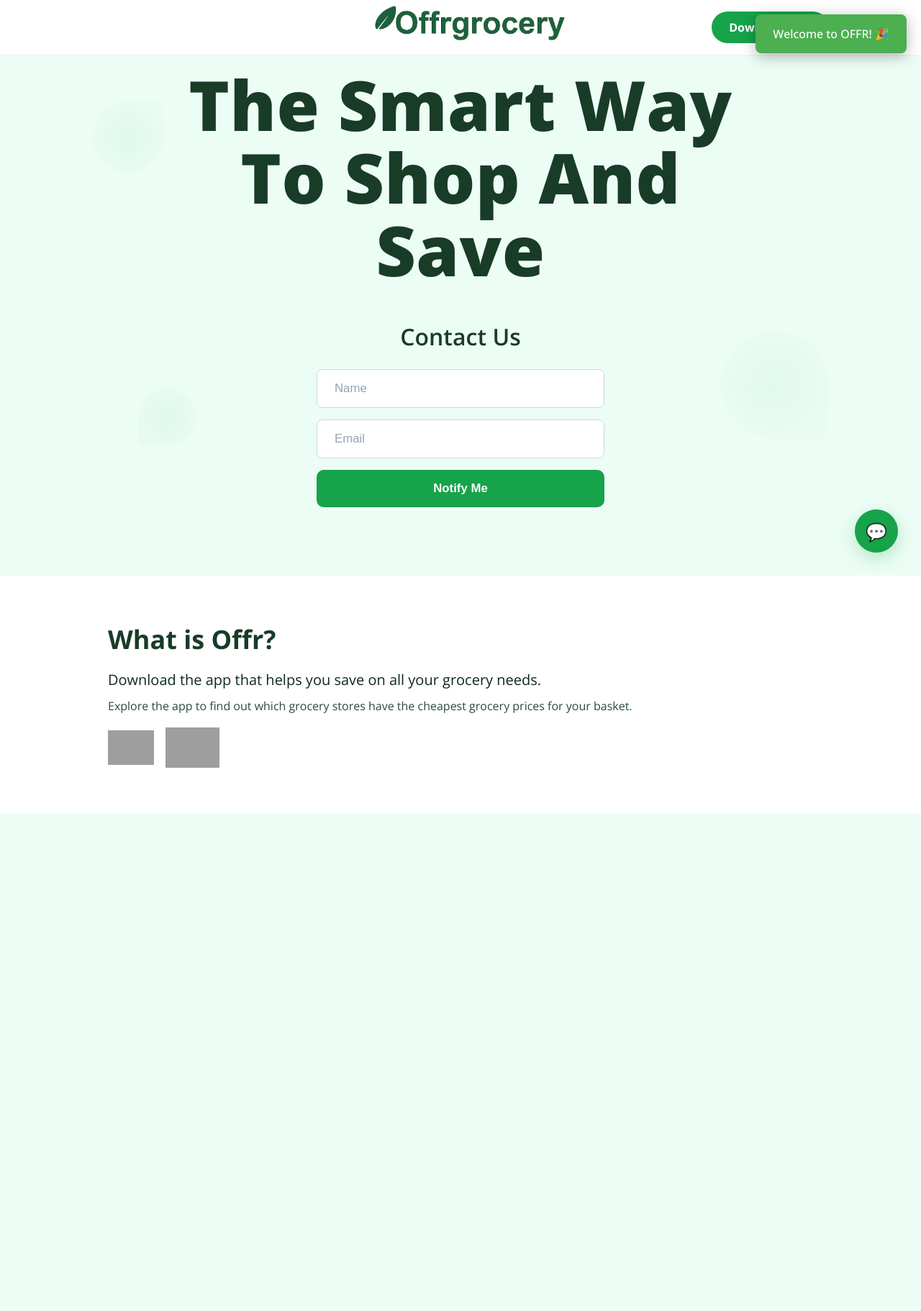
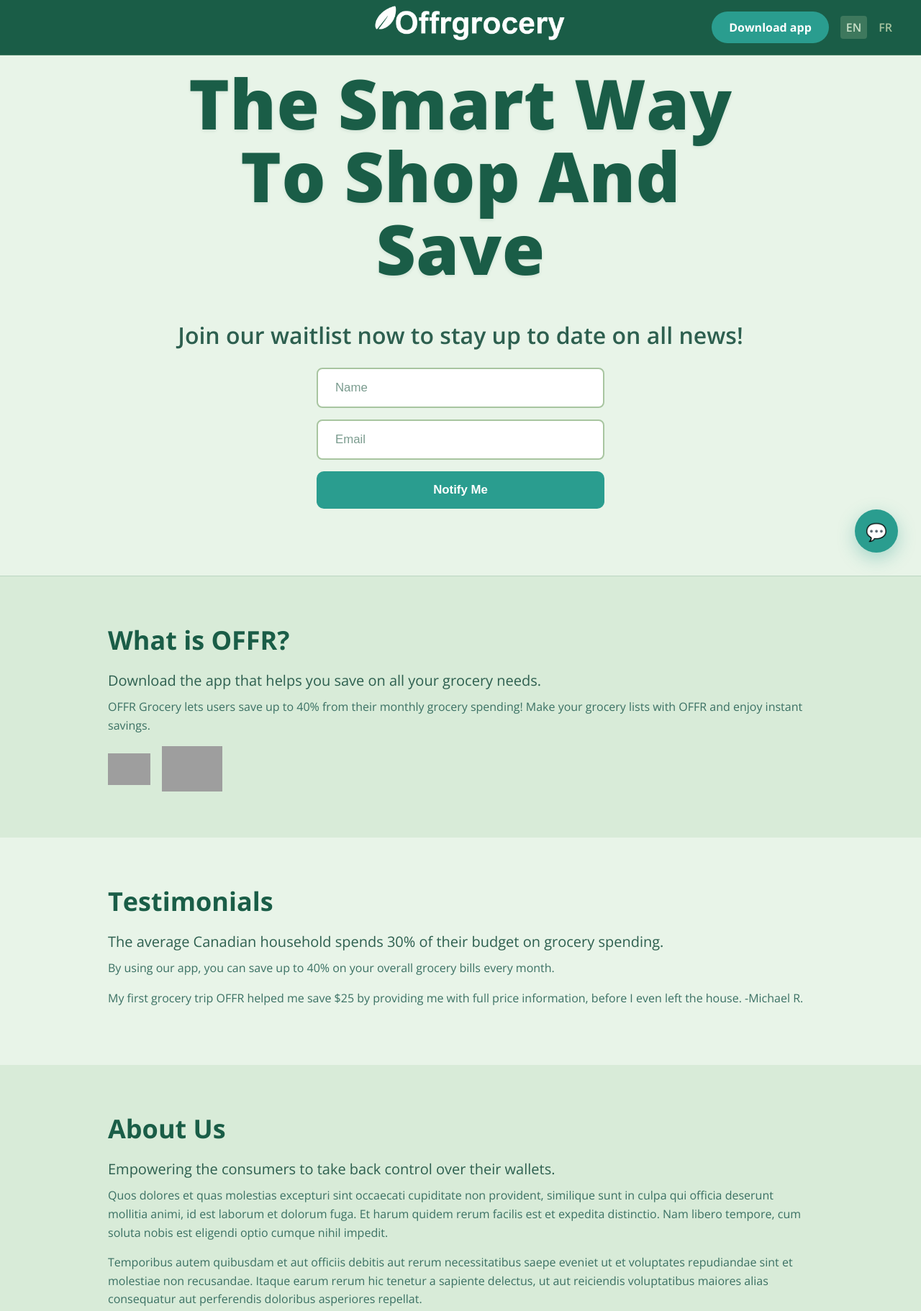
Before and after one commit to VMotta1/offrgrocery-landing, a website: page index.html in a window 1280 px wide. Shown: the top 1822 px of the page at 72% size. Drawn offline with nearby package versions, Linux system fonts and the light colour scheme; grey boxes are pictures that could not be loaded.

Commit message:
new changes

```diff
--- a/index.html
+++ b/index.html
@@ -4,11 +4,9 @@
 <meta charset="UTF-8" />
 <meta name="viewport" content="width=device-width, initial-scale=1.0"/>
 <title>OFFR - The Smart Way To Shop And Save</title>
-
 <link rel="preconnect" href="https://fonts.googleapis.com"/>
 <link rel="preconnect" href="https://fonts.gstatic.com" crossorigin/>
 <link href="https://fonts.googleapis.com/css2?family=Open+Sans:wght@300;400;500;600;700;800;900&display=swap" rel="stylesheet"/>
-
 <link rel="stylesheet" href="styles.css"/>
 <link rel="icon" type="image/png" href="./offrlogo.png" />
 </head>
@@ -32,44 +30,34 @@
 </button>
 </div>
 </nav>
-
 <main class="hero">
-    <div class="leaf leaf1"></div>
-    <div class="leaf leaf2"></div>
-    <div class="leaf leaf3"></div>
-
 <div class="hero-content">
 <h1>
 <span>The Smart Way</span><br/>
 <span>To Shop And Save</span>
 </h1>
-
 <div class="contact-section" id="how-it-works">
-        <h2>Contact Us</h2>
-
+<h2>Join our waitlist now to stay up to date on all news!</h2>
 <!-- NOTE: No local storage; posts securely to /api/contact -->
 <form class="contact-form" id="contactForm" autocomplete="off" novalidate>
 <input type="text" name="name" placeholder="Name" class="form-input" required minlength="2"/>
 <input type="email" name="email" placeholder="Email" class="form-input" required/>
-
-          <!-- Honeypot (bots fill this; humans won’t see it) -->
+<!-- Honeypot (bots fill this; humans won't see it) -->
 <input type="text" name="company" tabindex="-1" autocomplete="off"
 style="position:absolute;left:-9999px;opacity:0;" aria-hidden="true"/>
-
 <button type="submit" class="notify-btn">Notify Me</button>
 </form>
 </div>
 </div>
 </main>
-
 <section class="what-is-offr" id="what-is-offr">
 <div class="what-inner">
-      <h2>What is Offr?</h2>
+<h2>What is OFFR?</h2>
 <p class="lead">
 Download the app that helps you save on all your grocery needs.
 </p>
 <p>
-        Explore the app to find out which grocery stores have the cheapest grocery prices for your basket.
+OFFR Grocery lets users save up to 40% from their monthly grocery spending! Make your grocery lists with OFFR and enjoy instant savings.
 </p>
 <div class="store-badges">
 <a href="#" aria-label="Download on the App Store" class="store-link">
@@ -82,14 +70,63 @@
 </div>
 </section>
 
-  <section id="about" style="height:70vh"></section>
-  <section id="blog" style="height:70vh"></section>
-  <section id="faq" style="height:70vh"></section>
+<!-- About Section -->
+<section id="about" style="padding: 4rem 2rem; background: #E8F4E8;">
+<div class="what-inner">
+<h2>Testimonials</h2>
+<p class="lead">
+The average Canadian household spends 30% of their budget on grocery spending.
+</p>
+<p>
+By using our app, you can save up to 40% on your overall grocery bills every month.
+</p>
+<p>
+My first grocery trip OFFR helped me save $25 by providing me with full price information, before I even left the house. -Michael R.
+</p>
+</div>
+</section>
+
+<!-- Blog Section -->
+<section id="blog" style="padding: 4rem 2rem; background: #D8EBD8;">
+<div class="what-inner">
+<h2>About Us</h2>
+<p class="lead">
+Empowering the consumers to take back control over their wallets.
+</p>
+<p>
+Quos dolores et quas molestias excepturi sint occaecati cupiditate non provident, similique sunt in culpa qui officia deserunt mollitia animi, id est laborum et dolorum fuga. Et harum quidem rerum facilis est et expedita distinctio. Nam libero tempore, cum soluta nobis est eligendi optio cumque nihil impedit.
+</p>
+<p>
+Temporibus autem quibusdam et aut officiis debitis aut rerum necessitatibus saepe eveniet ut et voluptates repudiandae sint et molestiae non recusandae. Itaque earum rerum hic tenetur a sapiente delectus, ut aut reiciendis voluptatibus maiores alias consequatur aut perferendis doloribus asperiores repellat.
+</p>
+</div>
+</section>
+
+<!-- FAQ Section -->
+<section id="faq" style="padding: 4rem 2rem; background: #E8F4E8;">
+<div class="what-inner">
+<h2>Frequently Asked Questions</h2>
+<p class="lead">
+Lorem ipsum dolor sit amet, consectetur adipiscing elit, sed do eiusmod tempor incididunt ut labore.
+</p>
+<p>
+<strong>Q: Lorem ipsum dolor sit amet?</strong><br/>
+A: Consectetur adipiscing elit, sed do eiusmod tempor incididunt ut labore et dolore magna aliqua. Ut enim ad minim veniam, quis nostrud exercitation ullamco laboris nisi ut aliquip ex ea commodo consequat.
+</p>
+<p>
+<strong>Q: Duis aute irure dolor in reprehenderit?</strong><br/>
+A: In voluptate velit esse cillum dolore eu fugiat nulla pariatur. Excepteur sint occaecat cupidatat non proident, sunt in culpa qui officia deserunt mollit anim id est laborum.
+</p>
+<p>
+<strong>Q: Sed ut perspiciatis unde omnis?</strong><br/>
+A: Iste natus error sit voluptatem accusantium doloremque laudantium, totam rem aperiam, eaque ipsa quae ab illo inventore veritatis et quasi architecto beatae vitae dicta sunt explicabo.
+</p>
+</div>
+</section>
 
 <div class="chat-widget" aria-label="Open chat">
 <div class="chat-icon">💬</div>
 </div>
-
 <script src="script.js" defer></script>
 </body>
 </html>
--- a/script.js
+++ b/script.js
@@ -169,7 +169,7 @@
     setTimeout(() => ripple.parentNode && ripple.remove(), 600);
   });
 });
-
+/*
 // ===== PARTICLES (LIGHT) =====
 class ParticleSystem {
   constructor() { this.particles = []; this.maxParticles = 15; this.isActive = true; }
@@ -212,7 +212,7 @@
   }
   stop() { this.isActive = false; this.particles.forEach(p => this.removeParticle(p)); }
 }
-
+*/
 // ===== LOGO ANIMATION =====
 function initLogoAnimation() {
   const logo = document.querySelector('.logo');
@@ -223,7 +223,7 @@
     setTimeout(() => { logo.style.transform = 'scale(1)'; }, 1000);
   }, 6000);
 }
-
+/*
 // ===== FLOATING ELEMENTS =====
 function createFloatingElement() {
   if (document.querySelectorAll('[data-floating]').length >= 8) return;
@@ -238,7 +238,7 @@
   document.body.appendChild(el);
   setTimeout(() => el.parentNode && el.parentNode.removeChild(el), 20000);
 }
-
+*/
 // ===== UTILITIES =====
 function isValidEmail(email) { return /^[^\s@]+@[^\s@]+\.[^\s@]+$/.test(email); }
 
@@ -265,7 +265,6 @@
       @keyframes ripple { to { transform: scale(2); opacity: 0; } }
       .notification { animation: slideIn 0.3s ease; }
       @keyframes slideIn { from { transform: translateX(400px); } to { transform: translateX(0); } }
-      @keyframes floatUp { from { transform: translateY(0) rotate(0); opacity:1; } to { transform: translateY(-100vh) rotate(360deg); opacity:0; } }
     `;
     document.head.appendChild(style);
   }
@@ -288,6 +287,8 @@
       navContainer.style.transform = 'translateY(0)';
     }, 300);
   }
+
+  /*
 
   const particleSystem = new ParticleSystem();
   const hasGoodPerformance = (window.navigator.hardwareConcurrency || 4) > 2;
@@ -316,7 +317,7 @@
     };
     requestAnimationFrame(checkPerformance);
   }
-
+*/
   // Welcome toast
   setTimeout(() => showNotification('Welcome to OFFR! 🎉', 'success'), 2000);
 });
--- a/styles.css
+++ b/styles.css
@@ -2,10 +2,10 @@
 
 body {
   font-family: 'Open Sans', sans-serif;
-  overflow: scroll; /* allow scrolling */
-  background: #ecfdf5; /* light green like FoodHero */
-  height: 100vh; /* lock height to viewport */
-  color: #183c28; /* deep green for body text */
+  overflow: scroll;
+  background: #E8F4E8; /* light sage green background - solid color */
+  height: 1025vh;
+  color: #2D5F4F; /* dark teal green for body text */
 }
 
 /* Navigation */
@@ -13,166 +13,322 @@
   position: fixed;
   top: 0; left: 0; right: 0;
   z-index: 1000;
-  background: #ffffff; /* solid white header */
-  border-bottom: 1px solid rgba(0,0,0,0.06);
+  background: #1A5D47; /* deep jade nav bar */
+  border-bottom: 1px solid rgba(168, 197, 160, 0.3);
   padding: 1rem 2rem;
   transition: all 0.3s ease;
   display: flex;
   align-items: center;
-  justify-content: center; /* key change */
+  justify-content: center;
 }
 nav.scrolled {
-  background: #ffffff;
+  background: #1A5D47;
+  box-shadow: 0 4px 20px rgba(26, 93, 71, 0.3);
 }
 
 .nav-container {
-  margin-left: auto; /* push content to the right */
+  margin-left: auto;
   display: flex;
   align-items: center;
   gap: 1rem;
 }
 
-
 .nav-links { display: flex; gap: 2rem; list-style: none; }
 .nav-links a {
-  color: #183c28; text-decoration: none; font-weight: 600; transition: all 0.3s ease; position: relative;
+  color: #2A9D8F; /* #! CHANGED: teal blue for nav links */
+  text-decoration: none;
+  font-weight: 600;
+  transition: all 0.3s ease;
+  position: relative;
 }
-nav.scrolled .nav-links a { color: #183c28; }
+nav.scrolled .nav-links a { color: #2A9D8F; } /* #! CHANGED: teal blue */
 .nav-links a::after {
-  content: ''; position: absolute; bottom: -5px; left: 0; width: 0; height: 2px; background: #16a34a; transition: width 0.3s ease;
+  content: '';
+  position: absolute;
+  bottom: -5px;
+  left: 0;
+  width: 0;
+  height: 2px;
+  background: #A8C5A0; /* sage green accent */
+  transition: width 0.3s ease;
 }
 .nav-links a:hover::after { width: 100%; }
+.nav-links a:hover { color: #3DBDAD; } /* #! CHANGED: lighter teal blue on hover */
 
 .logo-container {
   position: absolute;
   left: 50%;
   top: 70%;
-  transform: translate(-50%, -50%); /* center in top bar */
+  transform: translate(-50%, -50%);
 }
 
 .logo {
-  height: 320px; /* larger logo like FoodHero masthead */
+  height: 320px;
   width: auto;
+  filter: brightness(0) invert(1); /* makes logo white on dark nav */
 }
 nav.scrolled .logo {
-  color: #183c28;
+  filter: brightness(0) invert(1);
 }
 
 .nav-right { display: flex; gap: 1rem; align-items: center; }
 
 .download-btn {
-  background: #16a34a; color: #ffffff; padding: 0.7rem 1.5rem; border: none; border-radius: 999px;
-  font-weight: 700; cursor: pointer; transition: all 0.2s ease; text-decoration: none; display: inline-block;
+  background: #2A9D8F; /* #! CHANGED: teal blue button */
+  color: #ffffff; /* white text on teal blue */
+  padding: 0.7rem 1.5rem;
+  border: none;
+  border-radius: 999px;
+  font-weight: 700;
+  cursor: pointer;
+  transition: all 0.2s ease;
+  text-decoration: none;
+  display: inline-block;
 }
 .download-btn:hover {
-  background: #15803d; transform: translateY(-1px);
+  background: #3DBDAD; /* #! CHANGED: lighter teal blue on hover */
+  transform: translateY(-1px);
+  box-shadow: 0 4px 12px rgba(42, 157, 143, 0.4); /* #! CHANGED: teal blue shadow */
 }
 
 .lang-switcher { display: flex; gap: 0.5rem; }
 .lang-switcher a {
-  color: #183c28; text-decoration: none; font-weight: 600; padding: 0.3rem 0.5rem; border-radius: 4px; transition: all 0.3s ease;
+  color: #A8C5A0; /* sage green for EN/FR text */
+  text-decoration: none;
+  font-weight: 600;
+  padding: 0.3rem 0.5rem;
+  border-radius: 4px;
+  transition: all 0.3s ease;
 }
-nav.scrolled .lang-switcher a { color: #183c28; }
-.lang-switcher a:hover, .lang-switcher a.active { background: rgba(22, 163, 74, 0.12); }
+nav.scrolled .lang-switcher a { color: #A8C5A0; }
+.lang-switcher a:hover, .lang-switcher a.active {
+  background: rgba(168, 197, 160, 0.25);
+  color: #C8DFC7;
+}
 
 /* Hero Section */
 .hero {
-  height: 100vh; display: flex; align-items: center; justify-content: center; text-align: center;
-  position: relative; overflow: hidden; background: transparent; /* allow light green body to show */
+  height: 100vh;
+  display: flex;
+  align-items: center;
+  justify-content: center;
+  text-align: center;
+  position: relative;
+  overflow: hidden;
+  background: transparent;
 }
+/*
 .hero::before {
-  content: ''; position: absolute; inset: 0;
-  background: none;
+  content: '';
+  position: absolute;
+  inset: 0;
+  background: radial-gradient(circle at 30% 50%, rgba(26, 93, 71, 0.08) 0%, transparent 50%),
+              radial-gradient(circle at 70% 80%, rgba(42, 157, 143, 0.08) 0%, transparent 50%);
   animation: float 20s infinite ease-in-out;
 }
-@keyframes float { 0%,100%{transform:translateY(0) rotate(0)} 50%{transform:translateY(-20px) rotate(180deg)} }
-
+@keyframes float {
+  0%,100%{transform:translateY(0) rotate(0)}
+  50%{transform:translateY(-20px) rotate(180deg)}
+}
+*/
 .hero-content { position: relative; z-index: 10; max-width: 900px; padding: 0 2rem; }
 .hero h1 {
-  font-size: clamp(3rem, 8vw, 6rem); color: #183c28; font-weight: 900; text-transform: none; line-height: 1.05;
-  margin-bottom: 2rem; letter-spacing: 0.5px; animation: fadeInUp 1s ease-out;
+  font-size: clamp(3rem, 8vw, 6rem);
+  color: #1A5D47; /* dark jade heading */
+  font-weight: 900;
+  text-transform: none;
+  line-height: 1.05;
+  margin-bottom: 2rem;
+  letter-spacing: 0.5px;
+  animation: fadeInUp 1s ease-out;
+  text-shadow: 0 2px 4px rgba(26, 93, 71, 0.1);
 }
-@keyframes fadeInUp { from{opacity:0; transform:translateY(50px)} to{opacity:1; transform:translateY(0)} }
+@keyframes fadeInUp {
+  from{opacity:0; transform:translateY(50px)}
+  to{opacity:1; transform:translateY(0)}
+}
 
-.contact-section { margin-top: 3rem; animation: fadeInUp 1s ease-out 0.5s both; text-align: center; }
-.contact-section h2 { color: #183c28; font-size: 2rem; font-weight: 600; margin-bottom: 1.5rem; }
+.contact-section {
+  margin-top: 3rem;
+  animation: fadeInUp 1s ease-out 0.5s both;
+  text-align: center;
+}
+.contact-section h2 {
+  color: #2D5F4F; /* dark teal green */
+  font-size: 2rem;
+  font-weight: 600;
+  margin-bottom: 1.5rem;
+}
 
 .contact-form {
-  display: flex; flex-direction: column; align-items: center; gap: 1rem; max-width: 400px; margin: 0 auto;
+  display: flex;
+  flex-direction: column;
+  align-items: center;
+  gap: 1rem;
+  max-width: 400px;
+  margin: 0 auto;
 }
 .form-input {
-  width: 100%; padding: 1rem 1.5rem; background: #ffffff; border: 1px solid #d1d5db;
-  border-radius: 8px; color: #183c28; font-size: 1.05rem; transition: all 0.2s ease;
+  width: 100%;
+  padding: 1rem 1.5rem;
+  background: #ffffff; /* white inputs */
+  border: 2px solid #A8C5A0; /* sage green border */
+  border-radius: 8px;
+  color: #2D5F4F; /* dark teal text */
+  font-size: 1.05rem;
+  transition: all 0.2s ease;
 }
-.form-input::placeholder { color: #94a3b8; }
+.form-input::placeholder { color: #7A9B8E; }
 .form-input:focus {
-  outline: none; border-color: #16a34a; background: #ffffff;
-  box-shadow: 0 0 0 4px rgba(22,163,74,0.15);
+  outline: none;
+  border-color: #1A5D47; /* dark jade on focus */
+  background: #ffffff;
+  box-shadow: 0 0 0 4px rgba(26, 93, 71, 0.15);
 }
 .notify-btn {
-  width: 100%; padding: 1rem 2rem; background: #16a34a; color: white; border: none; border-radius: 10px;
-  font-size: 1.05rem; font-weight: 700; cursor: pointer; transition: all 0.2s ease;
+  width: 100%;
+  padding: 1rem 2rem;
+  background: #2A9D8F; /* #! CHANGED: teal blue button */
+  color: #ffffff; /* white text */
+  border: none;
+  border-radius: 10px;
+  font-size: 1.05rem;
+  font-weight: 700;
+  cursor: pointer;
+  transition: all 0.2s ease;
 }
-.notify-btn:hover { background: #15803d; }
+.notify-btn:hover {
+  background: #3DBDAD; /* #! CHANGED: lighter teal blue on hover */
+  box-shadow: 0 4px 16px rgba(42, 157, 143, 0.3); /* #! CHANGED: teal blue shadow */
+}
 .notify-btn:active { transform: translateY(-1px); }
 
 /* Decorative Elements */
-.leaf { position: absolute; opacity: 0.25; animation: floatLeaf 15s infinite ease-in-out; }
-.leaf1 { top: 20%; left: 10%; width: 100px; height: 100px; background: radial-gradient(circle, rgba(22,163,74,0.25) 0%, rgba(22,163,74,0.05) 70%); border-radius: 50% 0 50% 50%; }
-.leaf2 { top: 60%; right: 10%; width: 150px; height: 150px; background: radial-gradient(circle, rgba(22,163,74,0.2) 0%, rgba(22,163,74,0.05) 70%); border-radius: 50% 50% 0 50%; }
-.leaf3 { bottom: 20%; left: 15%; width: 80px; height: 80px; background: radial-gradient(circle, rgba(22,163,74,0.25) 0%, rgba(22,163,74,0.08) 70%); border-radius: 50% 50% 50% 0; }
+/*
+.leaf {
+  display: none; /* Add this line to hide all leaves
+  position: absolute;
+  opacity: 0.2;
+  animation: floatLeaf 15s infinite ease-in-out;
+}
+.leaf1 {
+  top: 20%;
+  left: 10%;
+  width: 100px;
+  height: 100px;
+  background: radial-gradient(circle, rgba(168, 197, 160, 0.4) 0%, rgba(168, 197, 160, 0.08) 70%);
+  border-radius: 50% 0 50% 50%;
+}
+.leaf2 {
+  top: 60%;
+  right: 10%;
+  width: 150px;
+  height: 150px;
+  background: radial-gradient(circle, rgba(42, 157, 143, 0.3) 0%, rgba(42, 157, 143, 0.08) 70%); /* #! CHANGED: teal blue leaf
+  border-radius: 50% 50% 0 50%;
+}
+.leaf3 {
+  bottom: 20%;
+  left: 15%;
+  width: 80px;
+  height: 80px;
+  background: radial-gradient(circle, rgba(168, 197, 160, 0.4) 0%, rgba(168, 197, 160, 0.1) 70%);
+  border-radius: 50% 50% 50% 0;
+}
 @keyframes floatLeaf {
   0%,100%{transform:translateY(0) rotate(0) scale(1)}
   25%{transform:translateY(-30px) rotate(5deg) scale(1.1)}
   50%{transform:translateY(-15px) rotate(-3deg) scale(0.95)}
   75%{transform:translateY(-40px) rotate(2deg) scale(1.05)}
 }
+*/
 
 .brand-container {
   display: flex !important;
   align-items: center;
   text-decoration: none;
-  color: white;
+  color: #ffffff;
   font-weight: bold;
-  font-size: 24px; /* Adjust to match your existing OFFR size */
+  font-size: 24px;
 }
 
 .logo-letter {
-  height: 2.5em; /* This will scale with the text size */
+  height: 2.5em;
   width: auto;
-  margin-right: 10px; /* Small gap between logo and "FFR" */
+  margin-right: 10px;
   vertical-align: baseline;
 }
 
 /* Chat Widget */
 .chat-widget {
-  position: fixed; bottom: 2rem; right: 2rem; z-index: 1000;
-  background: #16a34a; color: white; width: 60px; height: 60px; border-radius: 50%;
-  display: flex; align-items: center; justify-content: center; cursor: pointer;
-  box-shadow: 0 8px 24px rgba(22,163,74,0.25); transition: all 0.3s ease; animation: pulse 2s infinite;
+  position: fixed;
+  bottom: 2rem;
+  right: 2rem;
+  z-index: 1000;
+  background: #2A9D8F; /* #! CHANGED: teal blue */
+  color: #ffffff;
+  width: 60px;
+  height: 60px;
+  border-radius: 50%;
+  display: flex;
+  align-items: center;
+  justify-content: center;
+  cursor: pointer;
+  box-shadow: 0 8px 24px rgba(42, 157, 143, 0.35); /* #! CHANGED: teal blue shadow */
+  transition: all 0.3s ease;
 }
+/*
 @keyframes pulse {
-  0%{ box-shadow: 0 8px 24px rgba(22,163,74,0.25) }
-  50%{ box-shadow: 0 12px 32px rgba(22,163,74,0.35) }
-  100%{ box-shadow: 0 8px 24px rgba(22,163,74,0.25) }
+  0%{ box-shadow: 0 8px 24px rgba(42, 157, 143, 0.35) } /* #! CHANGED: teal blue shadow
+  50%{ box-shadow: 0 12px 32px rgba(42, 157, 143, 0.5) } /* #! CHANGED: teal blue shadow
+  100%{ box-shadow: 0 8px 24px rgba(42, 157, 143, 0.35) } /* #! CHANGED: teal blue shadow
 }
-.chat-widget:hover { transform: scale(1.05); background: #15803d; }
+*/
+.chat-widget:hover {
+  transform: scale(1.05);
+  background: #3DBDAD; /* #! CHANGED: lighter teal blue on hover */
+}
 .chat-icon { font-size: 1.5rem; }
 
 /* Mobile Navigation */
-.mobile-menu-btn { display: none; flex-direction: column; background: none; border: none; cursor: pointer; padding: 0.5rem; }
-.mobile-menu-btn span { width: 25px; height: 3px; background: #183c28; margin: 2px 0; transition: 0.3s; border-radius: 2px; }
-nav.scrolled .mobile-menu-btn span { background: #183c28; }
+.mobile-menu-btn {
+  display: none;
+  flex-direction: column;
+  background: none;
+  border: none;
+  cursor: pointer;
+  padding: 0.5rem;
+}
+.mobile-menu-btn span {
+  width: 25px;
+  height: 3px;
+  background: #A8C5A0; /* sage green */
+  margin: 2px 0;
+  transition: 0.3s;
+  border-radius: 2px;
+}
+nav.scrolled .mobile-menu-btn span { background: #A8C5A0; }
 
 /* Notification */
 .notification {
-  position: fixed; top: 20px; right: 20px; background: #4CAF50; color: white; padding: 1rem 1.5rem;
-  border-radius: 8px; box-shadow: 0 4px 20px rgba(0,0,0,0.3); z-index: 10000; font-weight: 500;
-  transform: translateX(400px); transition: transform 0.3s ease; max-width: 300px; word-wrap: break-word;
+  position: fixed;
+  top: 20px;
+  right: 20px;
+  background: #2A9D8F; /* #! CHANGED: teal blue */
+  color: #ffffff;
+  padding: 1rem 1.5rem;
+  border-radius: 8px;
+  box-shadow: 0 4px 20px rgba(42, 157, 143, 0.4); /* #! CHANGED: teal blue shadow */
+  z-index: 10000;
+  font-weight: 500;
+  transform: translateX(400px);
+  transition: transform 0.3s ease;
+  max-width: 300px;
+  word-wrap: break-word;
 }
-.notification.error { background: #f44336; }
-.notification.info { background: #16a34a; }
-.notification.warning { background: #ff9800; }
+.notification.error { background: #D64933; color: #ffffff; }
+.notification.info { background: #1A5D47; color: #ffffff; }
+.notification.warning { background: #F4A261; color: #ffffff; }
 
 @keyframes ripple { to { transform: scale(2); opacity: 0; } }
 @keyframes slideIn { from { transform: translateX(400px) } to { transform: translateX(0) } }
@@ -180,12 +336,19 @@
 /* Responsive */
 @media (max-width: 768px) {
   .nav-links {
-    display: none; position: absolute; top: 100%; left: 0; right: 0;
-    background: #ffffff; border-bottom: 1px solid rgba(0,0,0,0.06);
-    flex-direction: column; padding: 2rem; box-shadow: 0 4px 20px rgba(0,0,0,0.1);
+    display: none;
+    position: absolute;
+    top: 100%;
+    left: 0;
+    right: 0;
+    background: #1A5D47;
+    border-bottom: 1px solid rgba(168, 197, 160, 0.3);
+    flex-direction: column;
+    padding: 2rem;
+    box-shadow: 0 4px 20px rgba(26, 93, 71, 0.3);
   }
   .nav-links.active { display: flex; }
-  .nav-links a { color: #183c28; padding: 0.5rem 0; }
+  .nav-links a { color: #2A9D8F; padding: 0.5rem 0; } /* #! CHANGED: teal blue */
   .mobile-menu-btn { display: flex; }
   .nav-right { gap: 0.5rem; }
   .download-btn { padding: 0.5rem 1rem; font-size: 0.9rem; }
@@ -200,17 +363,47 @@
 }
 
 /* What is Offr section */
-.what-is-offr { background: #ffffff; padding: 4rem 1.5rem; }
+.what-is-offr {
+  background: #D8EBD8; /* slightly darker sage green for section */
+  padding: 4rem 1.5rem;
+  border-top: 1px solid rgba(26, 93, 71, 0.15);
+}
 .what-inner { max-width: 980px; margin: 0 auto; text-align: left; }
-.what-inner h2 { font-size: 2.25rem; color: #183c28; margin-bottom: 1rem; }
-.what-inner .lead { font-size: 1.25rem; color: #0f2a1c; margin-bottom: 0.5rem; }
-.what-inner p { color: #294c39; margin-bottom: 1rem; line-height: 1.6; }
-.store-badges { display: flex; gap: 1rem; align-items: center; margin-top: 1rem; flex-wrap: wrap; }
-.badge { display: block; height: 48px; width: auto; }
-.badge.google-play { height: 56px; }
+.what-inner h2 {
+  font-size: 2.25rem;
+  color: #1A5D47; /* dark jade */
+  margin-bottom: 1rem;
+}
+.what-inner .lead {
+  font-size: 1.25rem;
+  color: #2D5F4F; /* dark teal */
+  margin-bottom: 0.5rem;
+}
+.what-inner p {
+  color: #3A7063; /* medium teal */
+  margin-bottom: 1rem;
+  line-height: 1.6;
+}
+.store-badges {
+  display: flex;
+  gap: 1rem;
+  align-items: center;
+  margin-top: 1rem;
+  flex-wrap: wrap;
+}
+.badge {
+  display: block;
+  height: 44px;
+  width: auto;
+  transition: transform 0.2s ease;
+}
+.badge:hover {
+  transform: scale(1.05);
+}
+.badge.google-play { height: 63px; }
 .store-link { display: inline-flex; }
 
 @media (max-width: 768px) {
   .badge { height: 44px; }
-  .badge.google-play { height: 50px; }
+  .badge.google-play { height: 63px; }
 }
```
Lines whose indentation alone changed are shown as unchanged.
